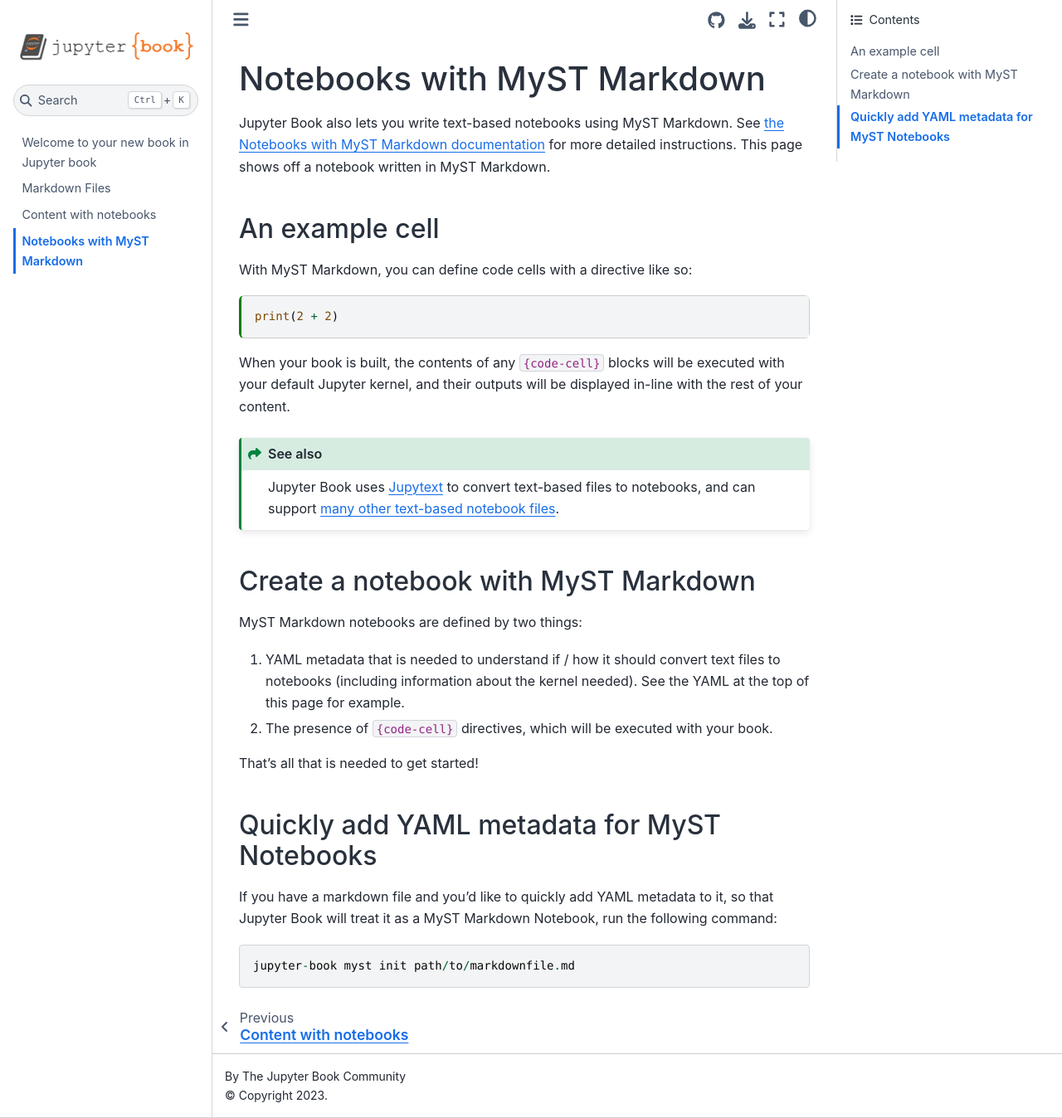
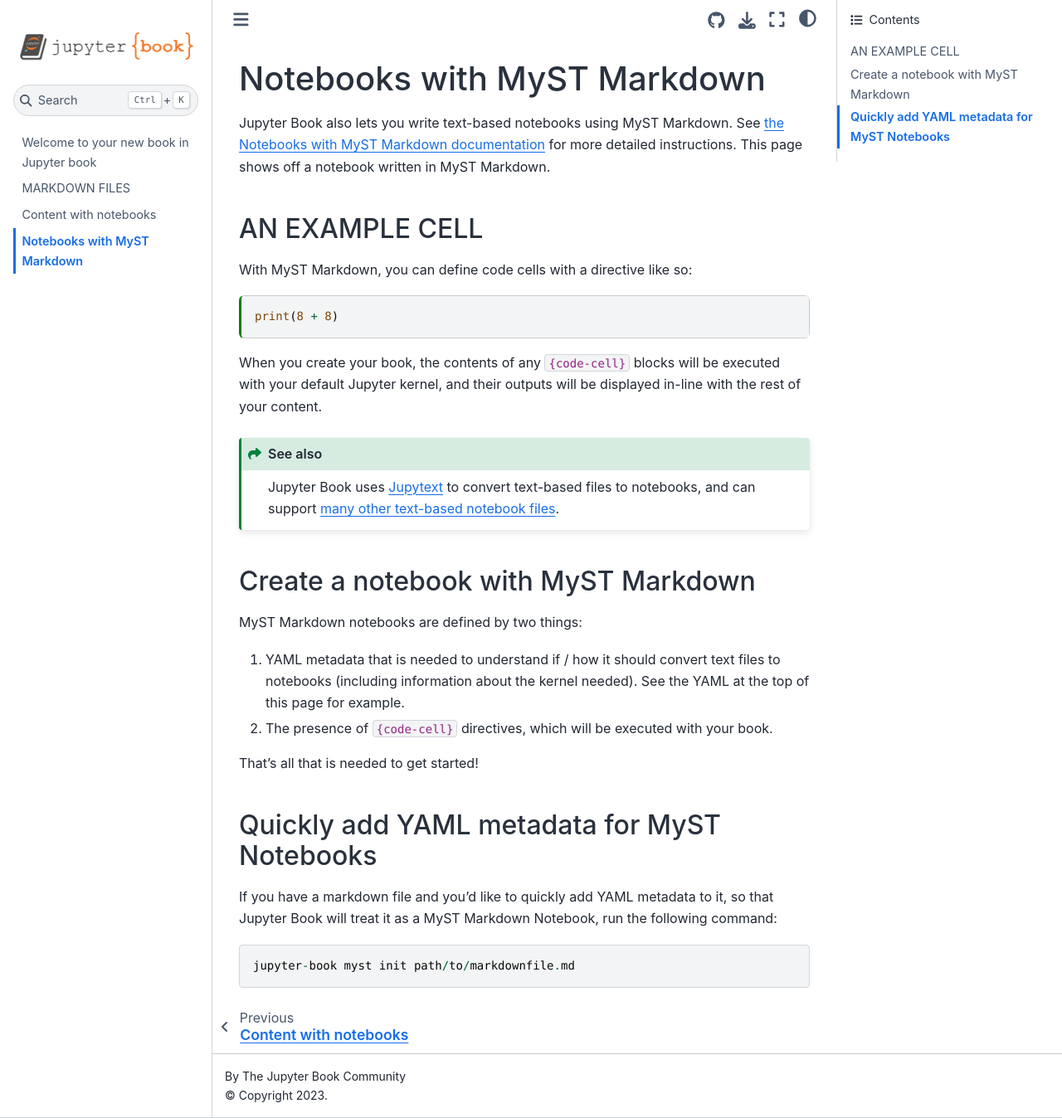
Before and after one commit to Guissella/milibro, a Jupyter Book: the page built from markdown-notebooks.md, in a window 1280 px wide and 1348 px high. Shown: the whole window at 83% size. Built offline with Jupyter Book 1.0.4 settings and Sphinx 7.4.7 and the Sphinx Book theme 1.1.4, drawn with Linux system fonts in a browser that asks for light colours.

Commit message:
primer commit

````diff
--- a/markdown-notebooks.md
+++ b/markdown-notebooks.md
@@ -18,15 +18,15 @@
 See [the Notebooks with MyST Markdown documentation](https://jupyterbook.org/file-types/myst-notebooks.html) for more detailed instructions.
 This page shows off a notebook written in MyST Markdown.
 
-## An example cell
+## AN EXAMPLE CELL
 
 With MyST Markdown, you can define code cells with a directive like so:
 
 ```{code-cell}
-print(2 + 2)
+print(8 + 8)
 ```
 
-When your book is built, the contents of any `{code-cell}` blocks will be
+When you create your book, the contents of any `{code-cell}` blocks will be
 executed with your default Jupyter kernel, and their outputs will be displayed
 in-line with the rest of your content.
 
````
Also changed, not shown: intro.md (+2 -2 lines), markdown.md (+10 -5 lines).
